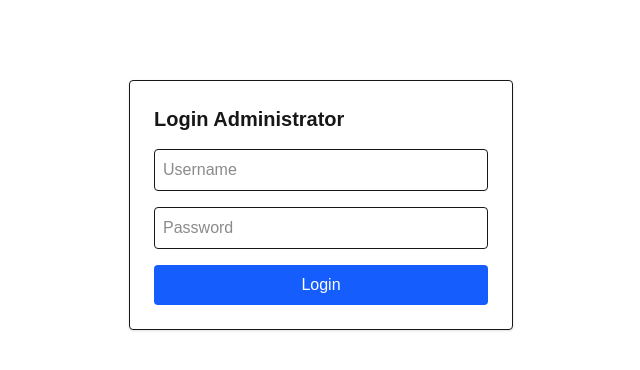
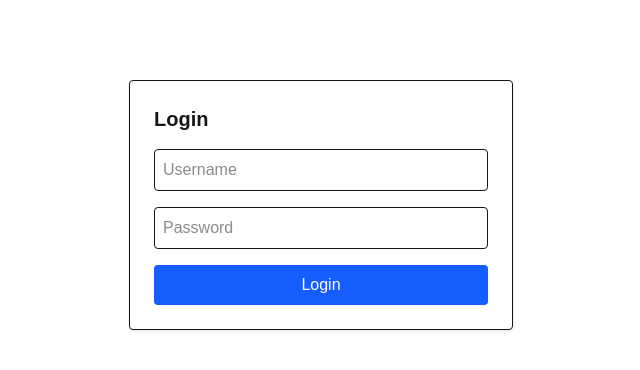
Before and after one commit to YeremiaYoga/heralds-hub, a Next.js app: page /administrasi/login in a window 1280 px wide. Shown: the top 370 px of the page, without its empty margins (319-959 px from the left). Built offline with nearby package versions, Linux system fonts and the light colour scheme.

Commit message:
first commit

```diff
--- a/app/administrasi/login/page.jsx
+++ b/app/administrasi/login/page.jsx
@@ -37,7 +37,7 @@
 
     const data = await res.json();
     if (res.ok) {
-      router.push("/administrator");
+      router.push("/administrasi");
     } else {
       setError(data.message || "Login gagal.");
     }
@@ -49,7 +49,7 @@
 
   return (
     <div className="max-w-sm mx-auto mt-20 p-6 border rounded shadow">
-      <h1 className="text-xl font-bold mb-4">Login Administrator</h1>
+      <h1 className="text-xl font-bold mb-4">Login</h1>
       {error && <p className="text-red-500">{error}</p>}
       <form onSubmit={handleSubmit} className="space-y-4">
         <input
```
